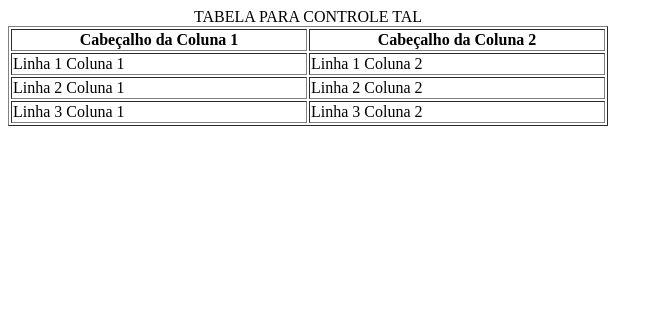
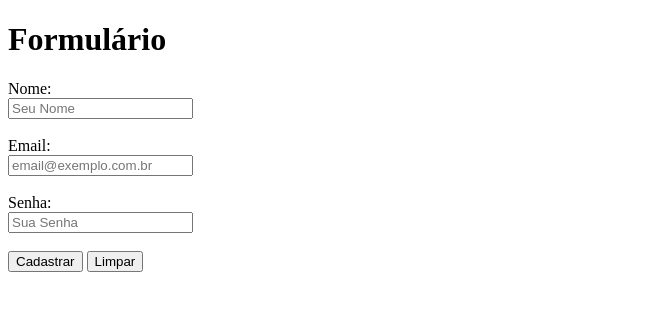
Before and after one commit to Lucc4rpr/ebac_fullstack_java, a plain HTML site: page index.html in a window 1280 px wide. Shown: the whole page, without its empty margins (0-663 px from the left). Drawn offline with Linux system fonts and the light colour scheme.

Commit message:
Criado formulário e página de destino para atividade

```diff
--- a/index.html
+++ b/index.html
@@ -3,31 +3,25 @@
 <head>
     <meta charset="UTF-8">
     <meta name="viewport" content="width=device-width, initial-scale=1.0">
-    <title>Document</title>
+    <title>Form</title>
 </head>
 <body>
-    <table border="1" width="600px">
-        <caption>TABELA PARA CONTROLE TAL</caption>
-        <thead>
-            <tr>
-                <th>Cabeçalho da Coluna 1</th>
-                <th>Cabeçalho da Coluna 2</th>
-            </tr>
-        </thead>
-        <tbody>
-            <tr>
-                <td>Linha 1 Coluna 1</td>
-                <td>Linha 1 Coluna 2</td>
-            </tr>
-            <tr>
-                <td>Linha 2 Coluna 1</td>
-                <td>Linha 2 Coluna 2</td>
-            </tr>
-            <tr>
-                <td>Linha 3 Coluna 1</td>
-                <td>Linha 3 Coluna 2</td>
-            </tr>
-        </tbody>
-    </table>
+    <h1>Formulário</h1>
+    <form action="PagDestino.html" method="POST">
+        <label>Nome: <br/>
+            <input type="text" placeholder="Seu Nome" name="username" required minlength="2"/>
+        </label><br/><br/>
+
+        <label>Email: <br/>
+            <input type="email" placeholder="email@exemplo.com.br" name="email" required pattern="(^[a-zA-Z0-9_.+-]+@[a-zA-Z0-9-]+\.[a-zA-Z0-9-.]+$)" title="Endereço de Email"/>
+        </label><br><br>
+
+        <label>Senha: <br/>
+            <input type="password" placeholder="Sua Senha" name="usrpasswd" required title="Crie sua senha"/>
+        </label><br><br>
+
+        <input type="submit" value="Cadastrar"/>
+        <input type="reset" value="Limpar"/>
+    </form>
 </body>
 </html>
```
Also changed, not shown: PagDestino.html (added, +11 -0 lines).
